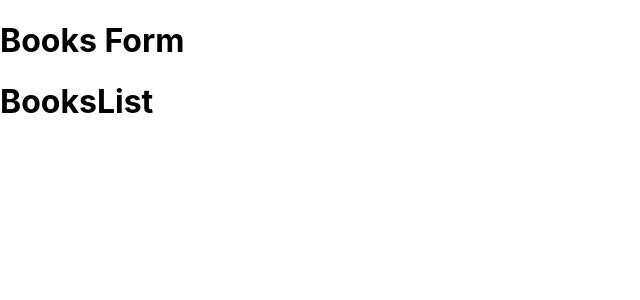
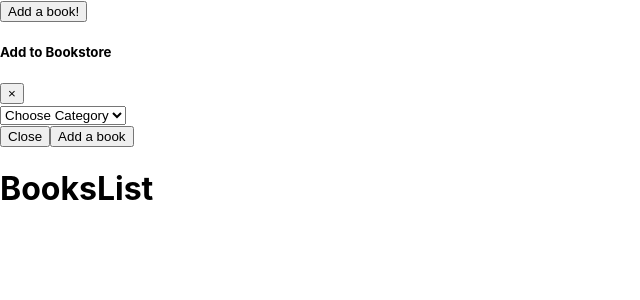
Before and after one commit to jebitok-dev/bookstore, a React (Create React App) app: page / in a window 1280 px wide. Shown: the top 300 px of the page, without its empty margins (0-640 px from the left). Built offline with nearby package versions, Linux system fonts and the light colour scheme.

Commit message:
Add BookForm Container

```diff
--- a/package.json
+++ b/package.json
@@ -12,6 +12,7 @@
     "react-redux": "^7.2.4",
     "react-scripts": "4.0.3",
     "redux": "^4.1.0",
+    "uuid": "^8.3.2",
     "web-vitals": "^1.0.1"
   },
   "scripts": {
--- a/src/containers/BooksForm.js
+++ b/src/containers/BooksForm.js
@@ -1,9 +1,44 @@
 import React from 'react';
+import { v4 as uuidv4 } from 'uuid';
 
-const BooksForm = () => (
-  <div>
-    <h1>Books Form</h1>
-  </div>
-);
+const BooksForm = () => {
+  const categories = ['Action', 'Biography', 'History', 'Horror', 'Kids', 'Learning', 'Sci-Fi'];
+  const renderCategories = categories.map((item) => (
+    <option key={uuidv4()}>{item}</option>
+  ));
+
+  return (
+    <div>
+      <button type="button" className="addBook btn btn-primary" data-toogle="modal" data-target="#exampleModal">
+        Add a book!
+      </button>
+      <div className="modal fade" id="exampleModal" tabIndex="-1" role="dialog" aria-labelledby="exampleModalLabel" aria-hidden="true">
+        <div className="modal-dialog" role="document">
+          <div className="modal-content">
+            <div className="modal-header">
+              <h5 className="modal-title" id="exampleModalLabel">Add to Bookstore</h5>
+              <button type="button" className="close" data-dismiss="modal" aria-label="Close">
+                <span aria-hidden="true">&times;</span>
+              </button>
+            </div>
+            <div className="modal-body">
+              <div className="dropdown">
+                <select className="custom-select" id="inputGroupSelect01">
+                  <option selected>Choose Category</option>
+                  {renderCategories}
+                </select>
+                <div className="dropdown-menu" aria-labelledby="dropdownMenuButton" />
+              </div>
+            </div>
+            <div className="modal-footer">
+              <button type="button" className="btn btn-secondary" data-dismiss="modal">Close</button>
+              <button type="button" className="btn btn-primary">Add a book</button>
+            </div>
+          </div>
+        </div>
+      </div>
+    </div>
+  );
+};
 
 export default BooksForm;
```
Also changed, not shown: 1 other file (tests, documents, lock files or other folders).
